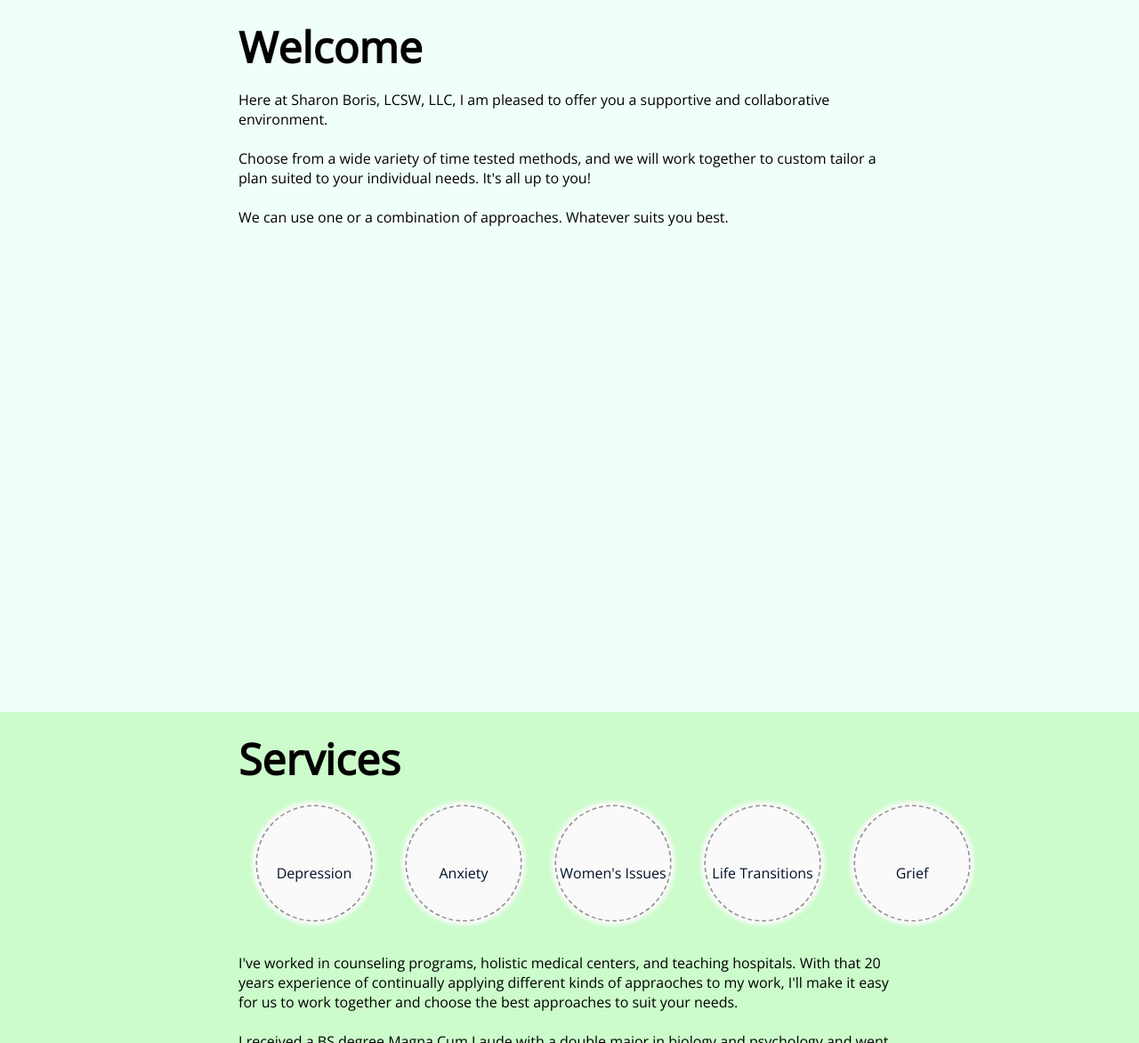
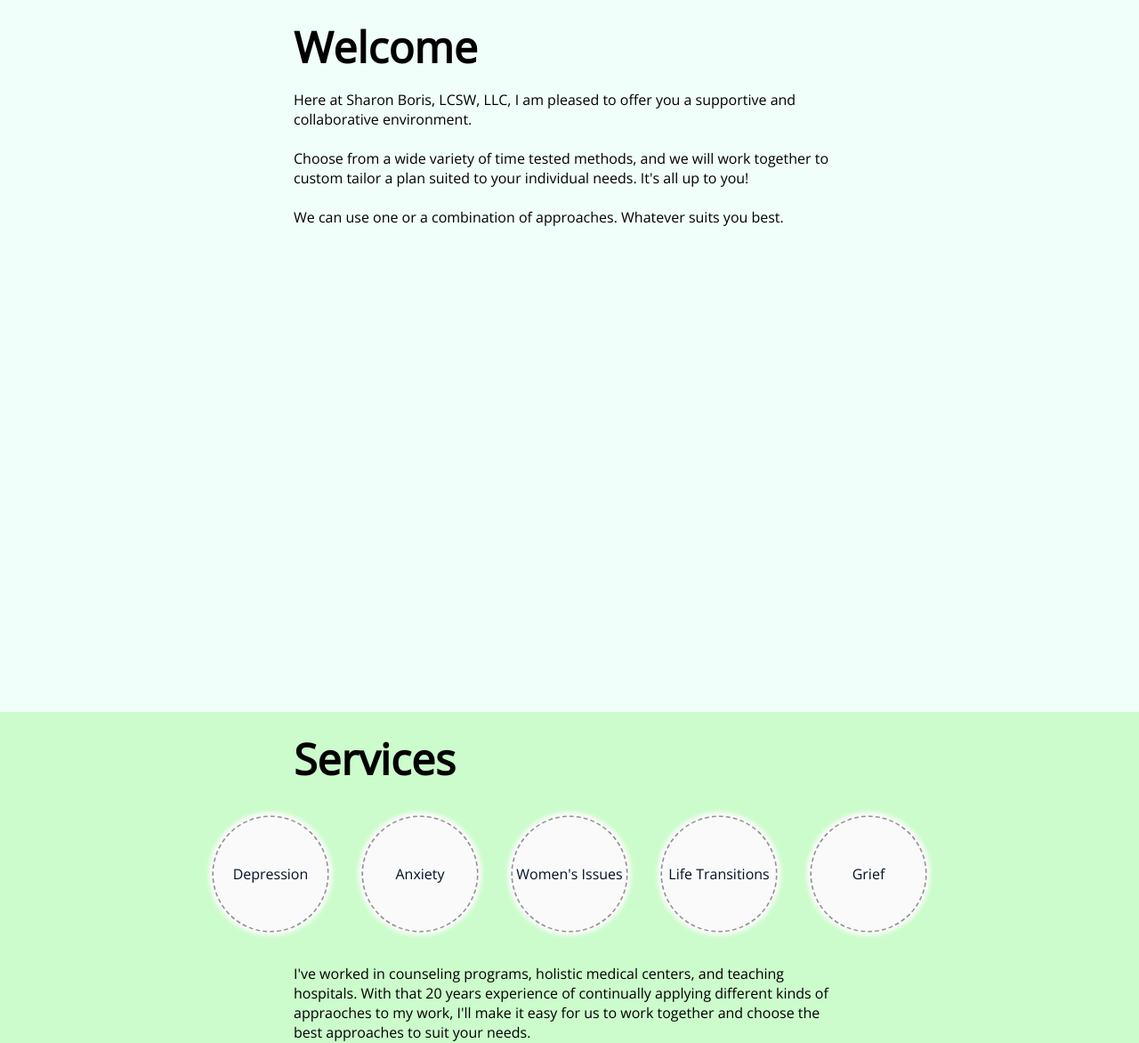
Before and after one commit to PlGGS/sharonboris.com, a Jekyll site: the page built from index.html, in a window 1280 px wide and 1400 px high, scrolled down 423 px. Shown: the part 228-1400 px from the top of the window at 89% size. Built offline with Jekyll 4.4.1, drawn with Linux system fonts in a browser that asks for light colours; nearby versions of some CDN libraries; some web fonts are replaced.

Commit message:
Fixed services table formatting Fixed header z-index Fixed section div formatting

```diff
--- a/css/main.scss
+++ b/css/main.scss
@@ -40,6 +40,7 @@ header {
   box-sizing: border-box;
   background-color: #373948;
   position: fixed;
+  z-index: 1;
 }
 
 header h1 {
@@ -98,8 +99,8 @@ section {
     overflow: hidden;
 
     div {
-        padding-left: 20%;
-        padding-right: 20%;
+        padding-left: 25%;
+        padding-right: 25%;
     }
 }
 
@@ -159,6 +160,11 @@ section#services {
     }
 
     table {
+        position: relative;
+        padding-top: 2%;
+        left: 50%;
+        transform: translate(-50%,0%);
+
         tr {
             padding-top: 50px;
             padding-bottom: 50px;
@@ -197,7 +203,7 @@ section#services {
 
     .label
     {
-        padding-top: 80px;
+        padding-top: 67px;
         font-size: 20px;
         font-weight: normal;
     }
```
